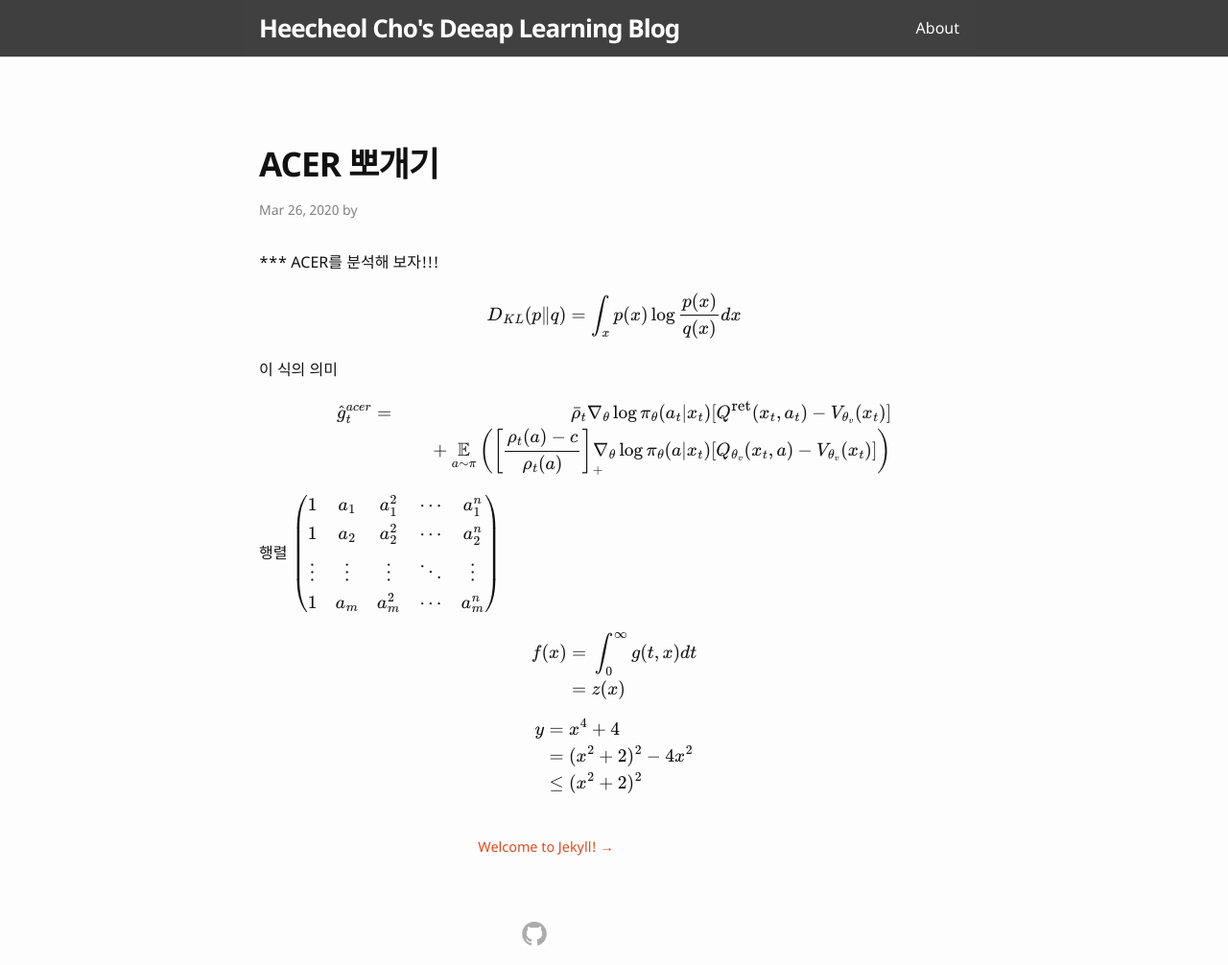
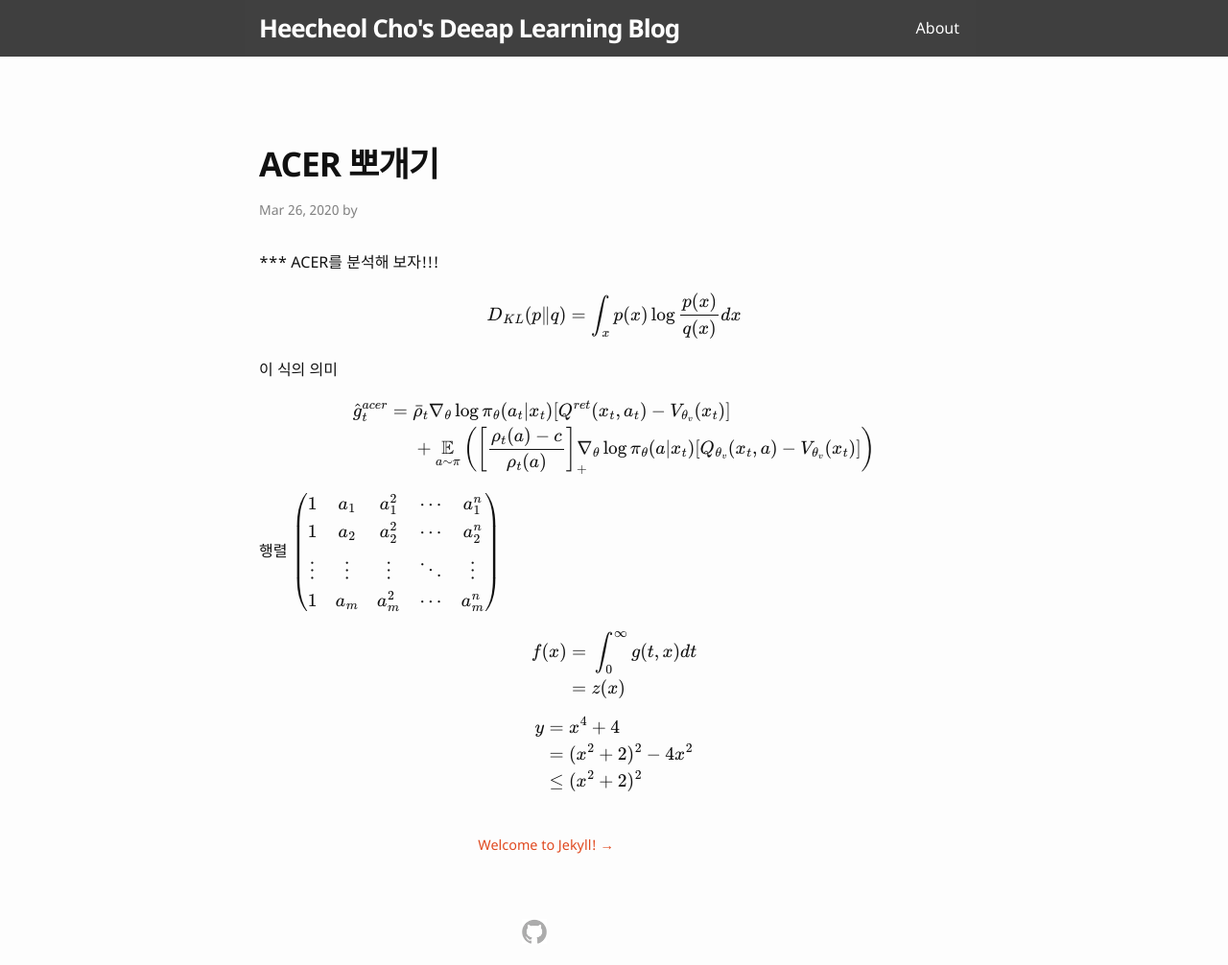
Before and after one commit to hccho2/hccho2.github.io, a Jekyll site: the page built from _posts/2020-03-26-ACER-analysis.markdown, in a window 1280 px wide. Shown: the whole page at 96% size. Built offline with Jekyll 4.4.1, drawn with Linux system fonts in a browser that asks for light colours; formulas are drawn with MathJax 3.

Commit message:
Update 2020-03-26-ACER-analysis.markdown

```diff
--- a/_posts/2020-03-26-ACER-analysis.markdown
+++ b/_posts/2020-03-26-ACER-analysis.markdown
@@ -11,11 +11,11 @@ $$D_{KL}(p \| q) = \int_x p(x) \log \frac{p(x)}{q(x)} dx$$
 이 식의 의미
 
 $$
-\begin{aligned}
-&\widehat{g}_t^{acer}  =& \bar{\rho}_{t}  \nabla_{\theta} \log \pi_{\theta}(a_t| x_t) [Q^{\mbox{\small ret}}(x_t, a_t) - V_{\theta_v}(x_t)]  \\
+\begin{eqnarray}
+\widehat{g}_t^{acer}  &=& \bar{\rho}_{t}  \nabla_{\theta} \log \pi_{\theta}(a_t| x_t) [Q^{ret}(x_t, a_t) - V_{\theta_v}(x_t)]  \\
 & & + \underset{a \sim \pi}{\mathbb{E}} \left( \left[\frac{\rho_{t}(a) - c}{\rho_{t}(a)} \right]_+ \hspace{-3mm}
 \nabla_{\theta}  \log \pi_{\theta}(a| x_t)[Q_{\theta_v}(x_t, a)- V_{\theta_v}(x_t)] \right)
-\end{aligned}$$
+\end{eqnarray}$$
 
 행렬
 $$
```
